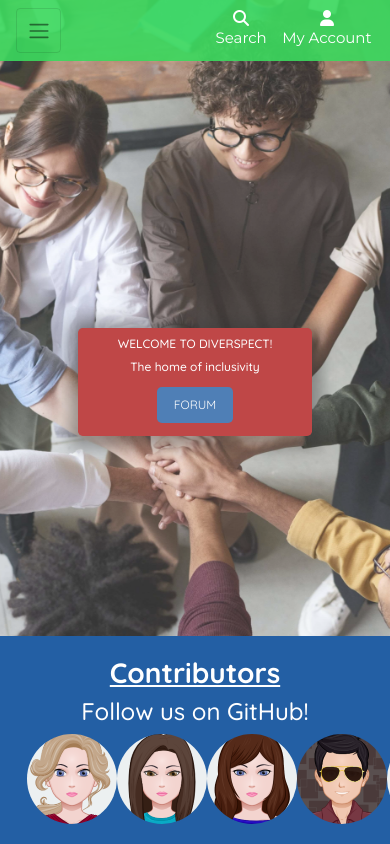
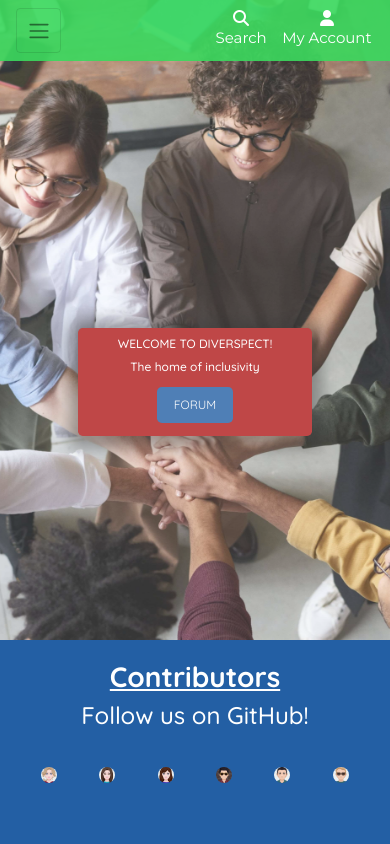
Before and after one commit to Gwen-Bradbury/trust-in-soda-hackathon, a Django app: page / in a window 390 px wide. Run offline with Django 3.2, Linux system fonts and the light colour scheme; some libraries are stand-ins or nearby versions.

Commit message:
Fixed login and register links. made index.html responsive

```diff
--- a/Diverspect/settings.py
+++ b/Diverspect/settings.py
@@ -194,7 +194,7 @@ if 'USE_AWS' in os.environ:
     # Emails
     if 'DEVELOPMENT' in os.environ:
         EMAIL_BACKEND = 'django.core.mail.backends.console.EmailBackend'
-        DEFAULT_FROM_EMAIL = 'ginporium@lovegin.com'
+        DEFAULT_FROM_EMAIL = 'diverspect@soda.com'
     else:
         EMAIL_BACKEND = 'django.core.mail.backends.smtp.EmailBackend'
         EMAIL_USE_TLS = True
--- a/home/templates/home/index.html
+++ b/home/templates/home/index.html
@@ -30,26 +30,37 @@
 </div>
 
 <!--Footer-->
-    <footer class="footer">
+<div class="footer">
+    <div class="col-12">
         <h3 class="footer-headline">Contributors</h3>
         <h4>Follow us on GitHub!</h4>
+    </div>
         <!-- Contributors Github links -->
         <ul class="github-links">
+            <div class="col">
                 <li><a href="https://github.com/Gwen-Bradbury" target="_blank" rel="noopener noreferrer" aria-label="Gwen avatar"><img
-                        src="media/gwenavatar.png" class="img-avatar" alt="contributor avatar"></a></li>
+                        src="./media/gwenavatar.png" class="img-avatar" alt="contributor avatar"></a></li>
+            </div>
+            <div class="col">
                 <li><a href="https://github.com/mwmlln" target="_blank" rel="noopener noreferrer" aria-label="Miwa avatar"><img
-                        src="media/miwaavatar.png" class="img-avatar" alt="contributor avatar"></a></li>
+                        src="./media/miwaavatar.png" class="img-avatar" alt="contributor avatar"></a></li>
+            </div>
+            <div class="col">
                 <li><a href="https://github.com/elerel" target="_blank" rel="noopener noreferrer" aria-label="eleanor avatar"><img
-                        src="media/eleanoravatar.png" class="img-avatar" alt="contributor avatar"></a></li>
+                        src="./media/eleanoravatar.png" class="img-avatar" alt="contributor avatar"></a></li>
+            </div>
+            <div class="col">
                 <li><a href="https://github.com/kylelawrencedev" target="_blank" rel="noopener noreferrer" aria-label="kyle avatar"><img
-                        src="media/kyleavatar.png" class="img-avatar" alt="contributor avatar"></a></li>
+                        src="./media/kyleavatar.png" class="img-avatar" alt="contributor avatar"></a></li>
+            </div>
+            <div class="col">
                 <li><a href="https://github.com/emidiovaleretto" target="_blank" rel="noopener noreferrer" aria-label="emidio avatar"><img
                         src="media/emidioavatar.png" class="img-avatar" alt="contributor avatar"></a></li>
+            </div>
+            <div class="col">
                 <li><a href="https://github.com/CGPlusPlus" target="_blank" rel="noopener noreferrer" aria-label="conor avatar"><img
-                            src="media/conoravatar.png" class="img-avatar" alt="contributor avatar"></a></li>
+                        src="./media/conoravatar.png" class="img-avatar" alt="contributor avatar"></a></li>
+            </div>
         </ul>
 </div>
-</div>
-</div>
-    </footer>
 {% endblock %}
--- a/static/css/base.css
+++ b/static/css/base.css
@@ -295,6 +295,9 @@ input[type="reset"]:hover {
 
 .img-avatar {
     border-radius: 50px;
+    margin: 3px;
+    height: 3rem;
+    width: 3rem;
 }
 
 .footer {
@@ -377,21 +380,10 @@ header {
 .github-links li {
     display: inline;
     list-style: none;
-    flex-wrap: nowrap;
-
 }
 
 .github-links {
-    padding-left: 5px;
-    padding-right: 5px;
-    margin-bottom: 0;
     display: flex;
-}
-
-.github-links a {
-    font-size: 1.5rem;
-    padding-right: 2%;
-    padding-left: 2%;
 }
 
 /* Background Image Overlay */
@@ -514,6 +506,12 @@ header {
     .increment-qty, .decrement-qty {
         padding: .25rem .5rem !important;
     }
+
+    .img-avatar {
+        height: 1rem;
+        width: 1rem;
+        margin: 0.5px;
+    }
 }
 
 @media (max-width: 440px) {
```
Lines whose indentation alone changed are shown as unchanged.
